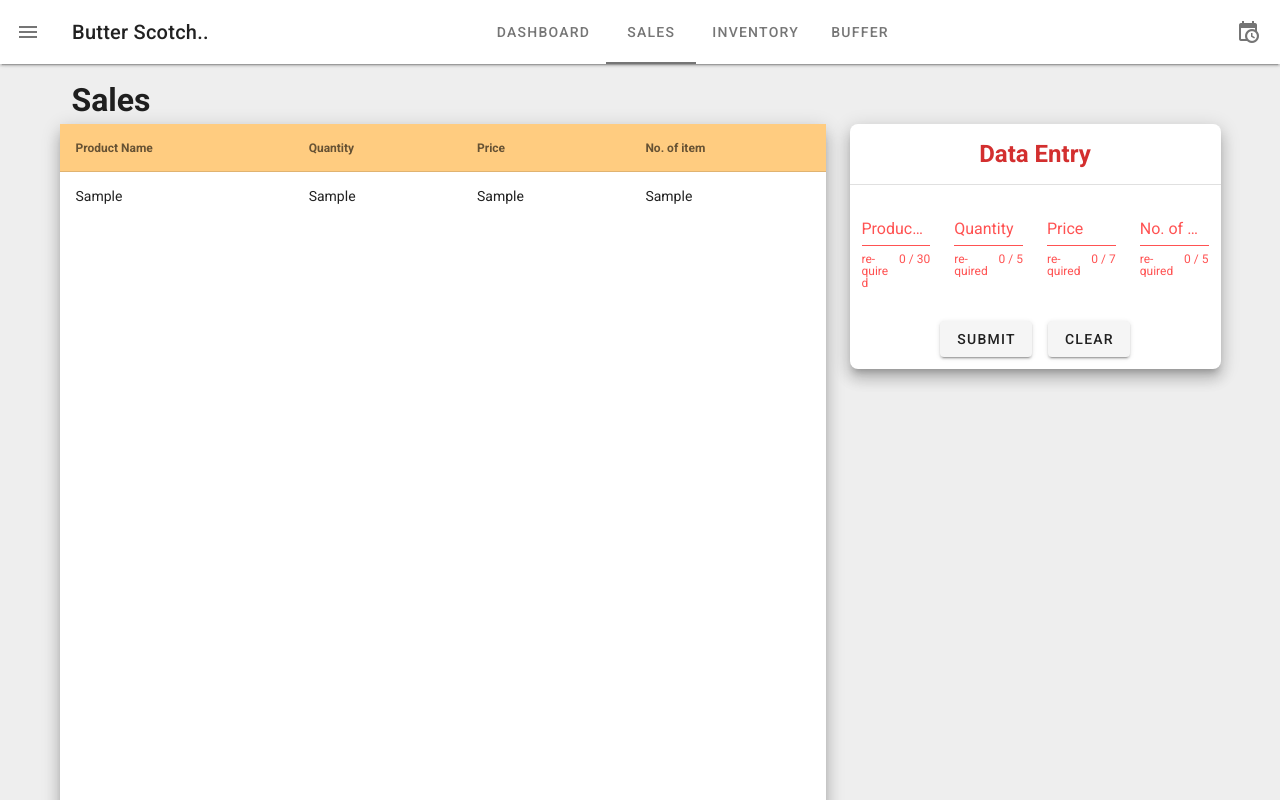
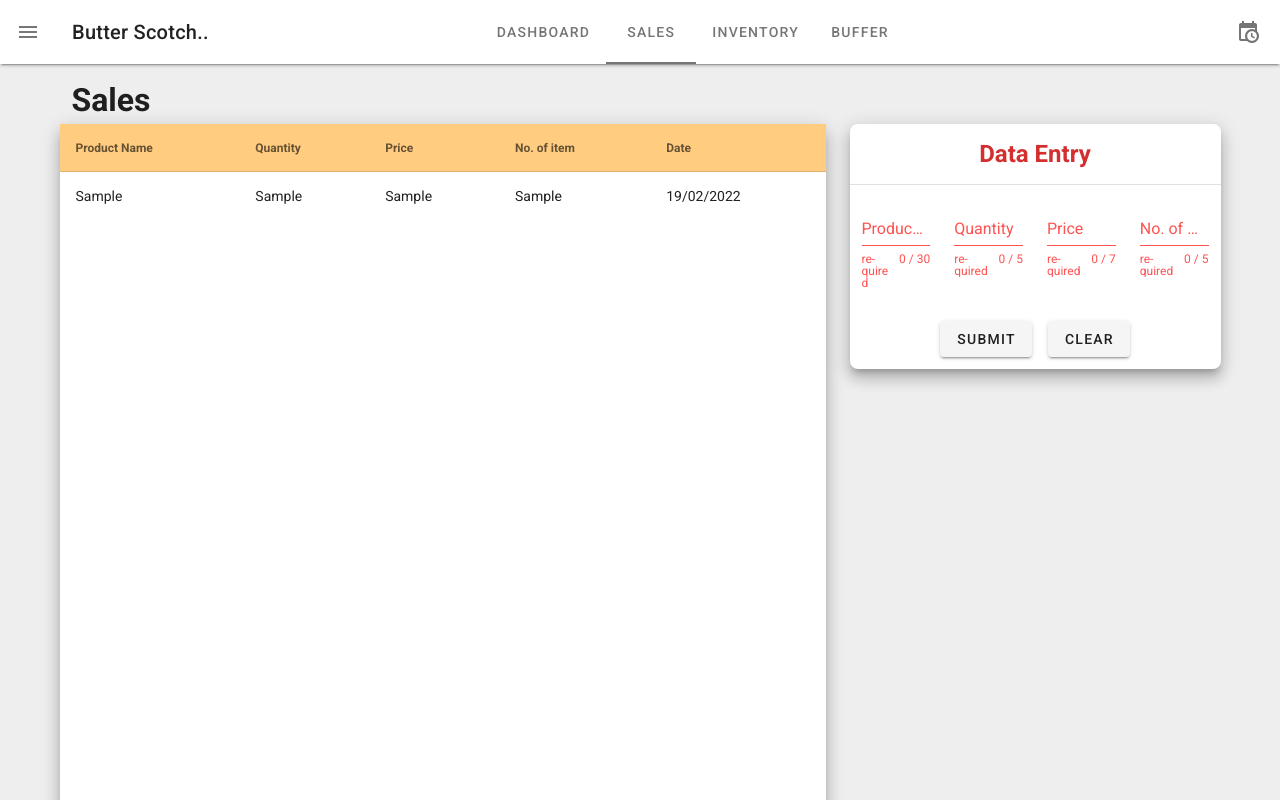
Before and after one commit to Satyam-Raj/restaurant, a Vue app: page /sales in a window 1280 px wide. Both pictures are taken after typing "Sample", "Sample", "Sample", "Sample" into the empty fields and a click on the button "SUBMIT". Shown: the top 800 px of the page. Built offline with nearby package versions, Linux system fonts and the light colour scheme.

Commit message:
form handling

```diff
--- a/src/views/Sales.vue
+++ b/src/views/Sales.vue
@@ -175,6 +175,9 @@
                         <th class="text-left orange lighten-3">
                           No. of item
                         </th>
+                        <th class="text-left orange lighten-3">
+                          Date
+                        </th>
                       </tr>
                     </thead>
                     <tbody>
@@ -186,6 +189,8 @@
                         <td>{{ item.quantity }}</td>
                         <td>{{ item.price }}</td>
                         <td>{{ item.no_of_item }}</td>
+                        <td>{{ item.date }}</td>
+
 
                       </tr>
                     </tbody>
@@ -213,7 +218,6 @@
 
             <v-container
              class="text-center red--text text--darken-2"
-
              >
 
               <h2>Data Entry</h2>
@@ -379,6 +383,7 @@
       submit(){
         let newItem = {
           id: Date.now(),
+          date: new Date().toLocaleDateString("fr-FR"),
           name: this.name,
           quantity: this.quantity,
           price: this.price,
```
